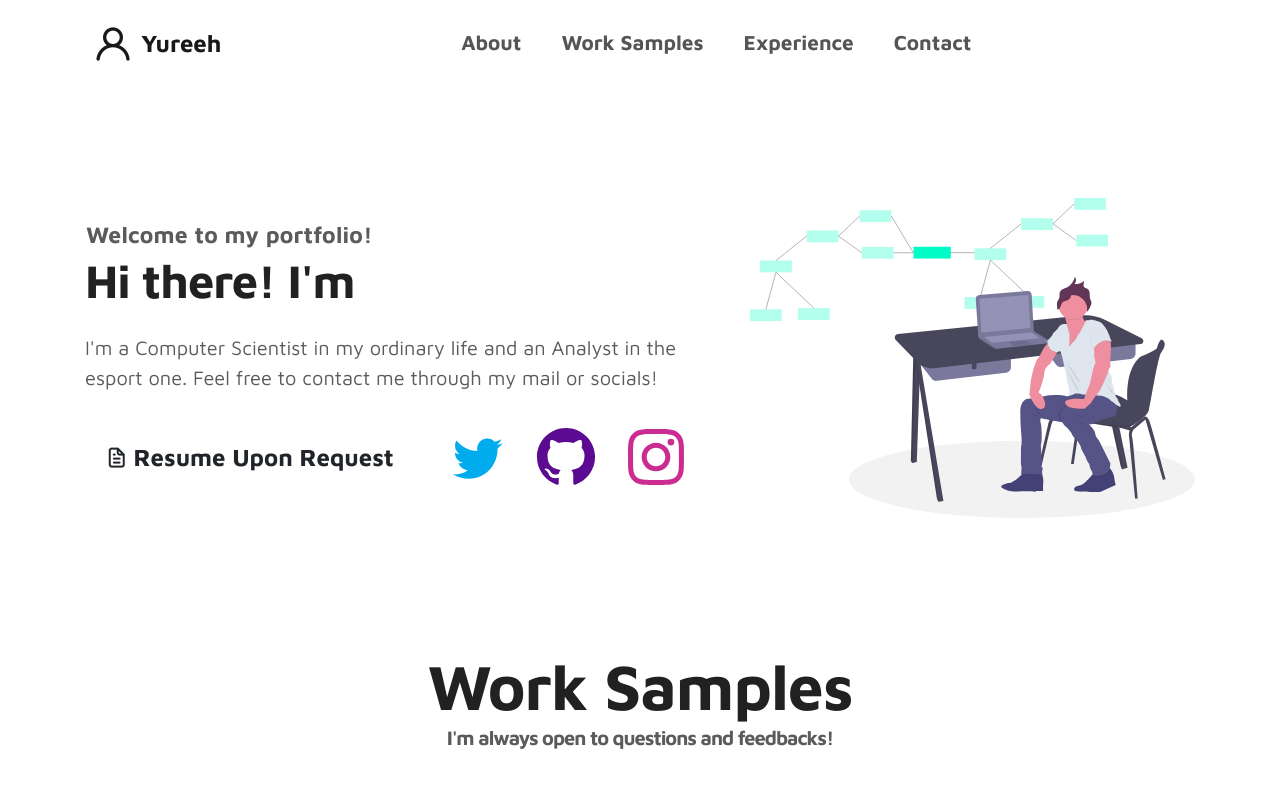
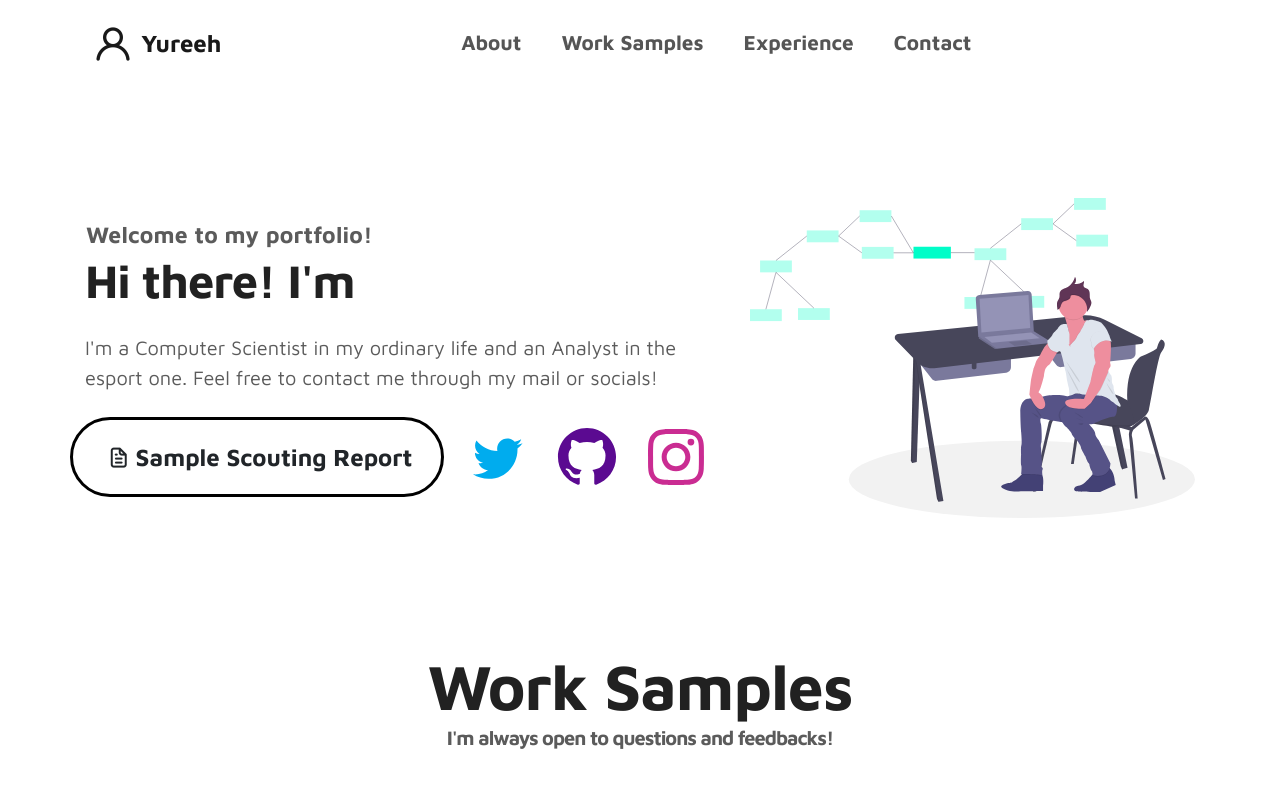
Before and after one commit to Yureehh/yureehh.github.io, a plain HTML site: page index.html in a window 1280 px wide. Shown: the top 800 px of the page. Drawn offline with Linux system fonts and the light colour scheme; grey boxes are pictures that could not be loaded.

Commit message:
Added sample presentation to the site

```diff
--- a/css/tooplate-style.css
+++ b/css/tooplate-style.css
@@ -339,6 +339,11 @@ h6 {
   align-items: center;
   justify-content: center;
   font-size: 1.5em;
+  border: 3px solid black;
+}
+
+.resume:hover {
+  background-color: #c6fff3;
 }
 
 .socials {
--- a/index.html
+++ b/index.html
@@ -80,13 +80,10 @@
 
               <div class="custom-btn-group mt-4 row">
 
-                <!-- <a href="images/favicon-32x32.png" class="btn mr-lg-2 custom-btn resume" download><i
-                    class='uil uil-file-alt'></i>
-                  Resume Upon Request</a> -->
-
-                <a class="btn mr-lg-2 custom-btn resume">
+                <a class="btn mr-lg-2 custom-btn resume"
+                  href="https://docs.google.com/presentation/d/1QSnRVnEhuRWwaseYJD_j5Ju2RHesWyYFZoGOhaJctTc/edit?usp=sharing">
                   <i class='uil uil-file-alt'></i>
-                  Resume Upon Request
+                  Sample Scouting Report
                 </a>
 
                 <ul class="socials">
@@ -493,6 +490,7 @@
             <p class="copyright-text text-center"><b>Discord:</b> @Yureeh#4871</p>
             <p class="copyright-text text-center"><b>Twitter:</b> @Yureehwastaken</p>
             <p class="copyright-text text-center"><b>Email:</b> yureefabbri@gmail.com</p>
+            <p class="copyright-text text-center"><b>Resume:</b> avaiable upon request</p>
             <p class="copyright-text text-center"><b>Copyright &copy; 2022 Juri Fabbri. All rights reserved</b></p>
           </div>
 
```
